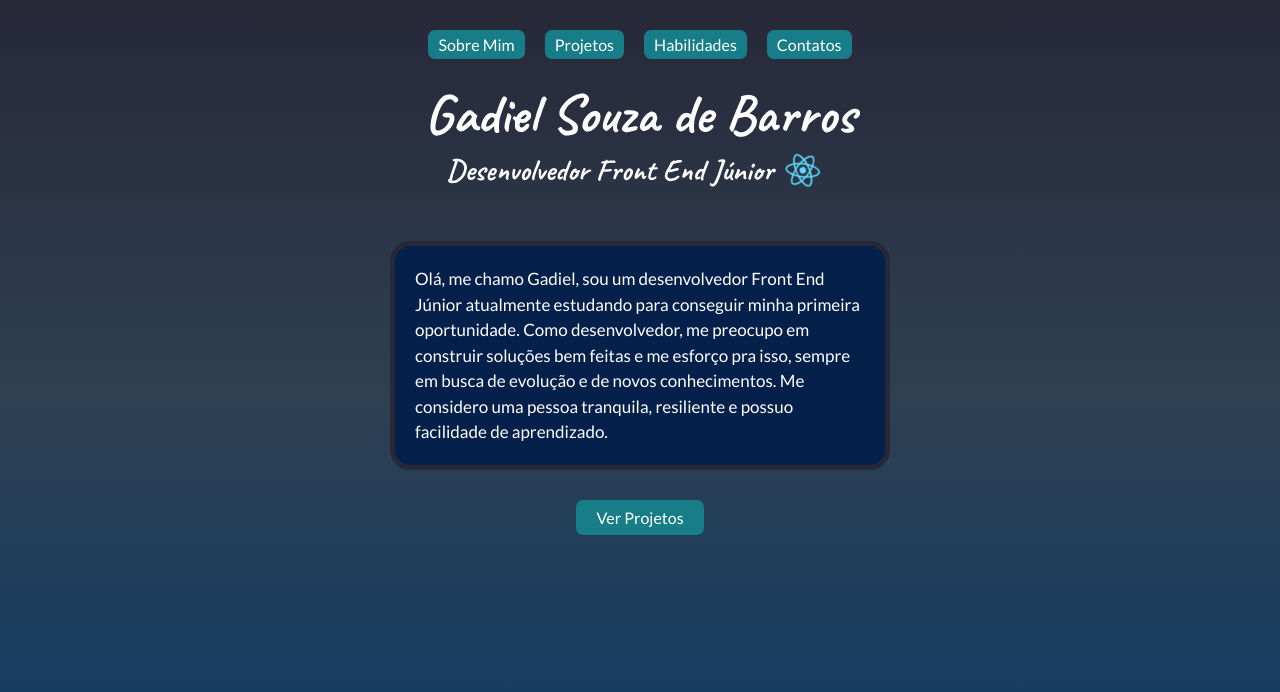
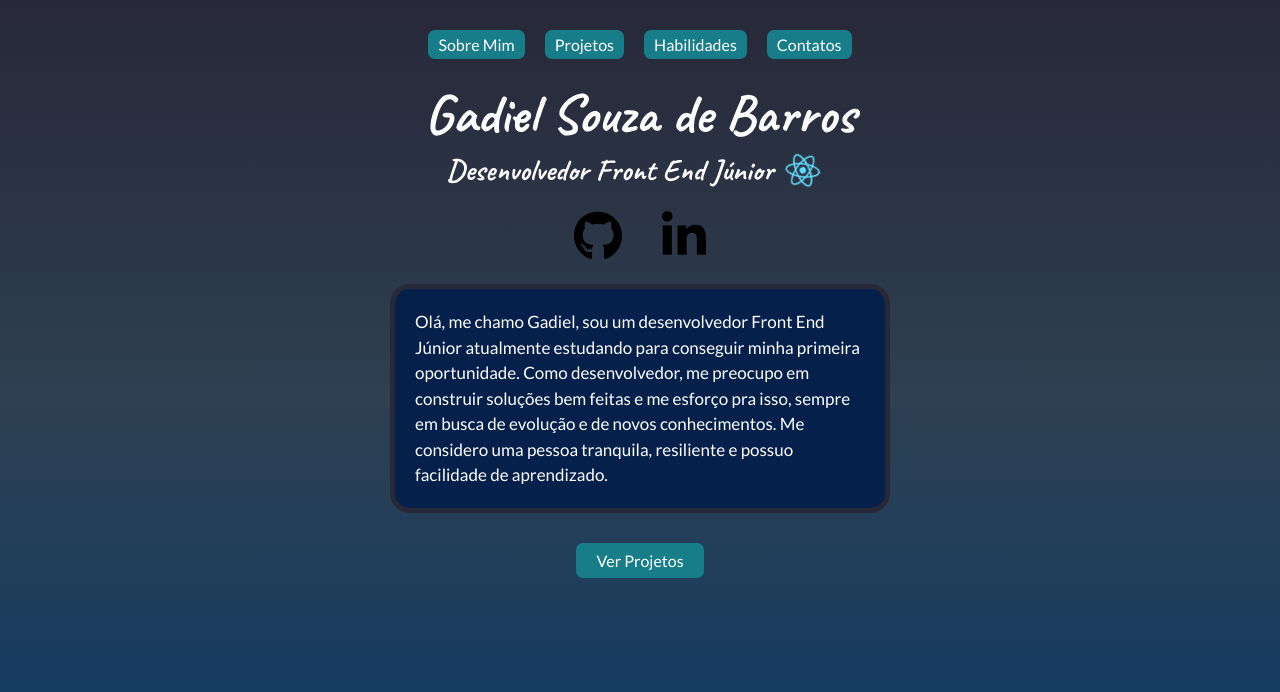
Before and after one commit to Gadiel-S/portfolio, a React (Create React App) app: page / in a window 1280 px wide. Shown: the top 692 px of the page. Built offline with nearby package versions, Linux system fonts and the light colour scheme.

Commit message:
sobre-link

```diff
--- a/src/App.css
+++ b/src/App.css
@@ -34,7 +34,6 @@ h1 {
 }
 h2 {
   font-size: 30px;
-  margin-bottom: 50px;
   display: flex;
   align-items: center;
   justify-content: center;
@@ -43,12 +42,22 @@ h2 {
   width: 60px;
 }
 .container .sobre-links {
+  width: 100%;
+  margin: 20px 0;
+  list-style: none;
   display: flex;
+  gap: 40px;
   align-items: center;
   justify-content: center;
 }
 .container .sobre-link {
   max-width: 50px;
+  min-height: 50px;
+  transition: 0.1s ease-in-out;
+}
+.container .sobre-link:hover {
+  transform: scale(1.1);
+  cursor: pointer;
 }
 .container .sobre {
   font-size: 17px;
--- a/src/App.js
+++ b/src/App.js
@@ -1,77 +1,113 @@
-import logo from './image/logo.svg';
-import github from './image/github.svg'
+import logo from "./image/logo.svg";
+import github from "./image/github.svg";
+import linkedin from "./image/linkedin-in.svg";
 import { Link } from "react-router-dom";
-import "./App.css"
+import "./App.css";
 
 export function Home() {
   return (
     <div className="container">
-      <nav className='menu'>
+      <nav className="menu">
         <Link to="/">Sobre Mim</Link>
         <Link to="/projetos">Projetos</Link>
         <Link to="/habilidades">Habilidades</Link>
         <Link to="/contatos">Contatos</Link>
       </nav>
       <h1>Gadiel Souza de Barros</h1>
-      <h2>Desenvolvedor Front End Júnior<img src={logo} className='logo spin' alt="logo" /></h2>
-      {/* <ul>
-        <li><img className='sobre-link' src={github} alt='github' /></li>
-      </ul> */}
+      <h2>
+        Desenvolvedor Front End Júnior
+        <img src={logo} className="logo spin" alt="logo" />
+      </h2>
+      <ul className="sobre-links">
+        <li>
+          <a
+            href="https://github.com/Gadiel-S"
+            target="_blank"
+            rel="noreferrer"
+          >
+            <img className="sobre-link" src={github} alt="github" />
+          </a>
+        </li>
+        <li>
+          <a
+            href="https://www.linkedin.com/in/gadielsouzafrontend/"
+            target="_blank"
+            rel="noreferrer"
+          >
+            <img className="sobre-link" src={linkedin} alt="linkedin" />
+          </a>
+        </li>
+      </ul>
 
-      <p className='sobre'>Olá, me chamo Gadiel, sou um desenvolvedor Front End Júnior atualmente estudando para conseguir minha primeira oportunidade. Como desenvolvedor, me preocupo em construir soluções bem feitas e me esforço pra isso, sempre em busca de evolução e de novos conhecimentos. Me considero uma pessoa tranquila, resiliente e possuo facilidade de aprendizado.</p>
-      <Link className='botao-avancar' to="/projetos">Ver Projetos</Link>
+      <p className="sobre">
+        Olá, me chamo Gadiel, sou um desenvolvedor Front End Júnior atualmente
+        estudando para conseguir minha primeira oportunidade. Como
+        desenvolvedor, me preocupo em construir soluções bem feitas e me esforço
+        pra isso, sempre em busca de evolução e de novos conhecimentos. Me
+        considero uma pessoa tranquila, resiliente e possuo facilidade de
+        aprendizado.
+      </p>
+      <Link className="botao-avancar" to="/projetos">
+        Ver Projetos
+      </Link>
     </div>
-  )
+  );
 }
 
 export function Projects() {
   return (
     <div className="container">
-      <nav className='menu'>
+      <nav className="menu">
         <Link to="/">Sobre Mim</Link>
         <Link to="/projetos">Projetos</Link>
         <Link to="/habilidades">Habilidades</Link>
         <Link to="/contatos">Contatos</Link>
       </nav>
       <h1>Meus Projetos</h1>
-      <div className='projetos'>
-        <section className='projeto'>
+      <div className="projetos">
+        <section className="projeto">
           <p></p>
         </section>
       </div>
-      <Link className='botao-avancar' to="/habilidades">Ver Habilidades</Link>
+      <Link className="botao-avancar" to="/habilidades">
+        Ver Habilidades
+      </Link>
     </div>
-  )
+  );
 }
 
 export function Skills() {
   return (
     <div className="container">
-      <nav className='menu'>
+      <nav className="menu">
         <Link to="/">Sobre Mim</Link>
         <Link to="/projetos">Projetos</Link>
         <Link to="/habilidades">Habilidades</Link>
         <Link to="/contatos">Contatos</Link>
       </nav>
       <div>
-      <h1>Habilidades</h1>
-      <h2 className='skills-sub'>Principais Soft Skills</h2>
+        <h1>Habilidades</h1>
+        <h2 className="skills-sub">Principais Soft Skills</h2>
       </div>
-      <Link className='botao-avancar' to="/contatos">Ver Contatos</Link>
+      <Link className="botao-avancar" to="/contatos">
+        Ver Contatos
+      </Link>
     </div>
-  )
+  );
 }
 export function Contacts() {
   return (
     <div className="container">
-      <nav className='menu'>
+      <nav className="menu">
         <Link to="/">Sobre Mim</Link>
         <Link to="/projetos">Projetos</Link>
         <Link to="/habilidades">Habilidades</Link>
         <Link to="/contatos">Contatos</Link>
       </nav>
       <h1>Informações de contato</h1>
-      <Link className='botao-avancar' to="/">Voltar ao início</Link>
+      <Link className="botao-avancar" to="/">
+        Voltar ao início
+      </Link>
     </div>
-  )
+  );
 }
```
